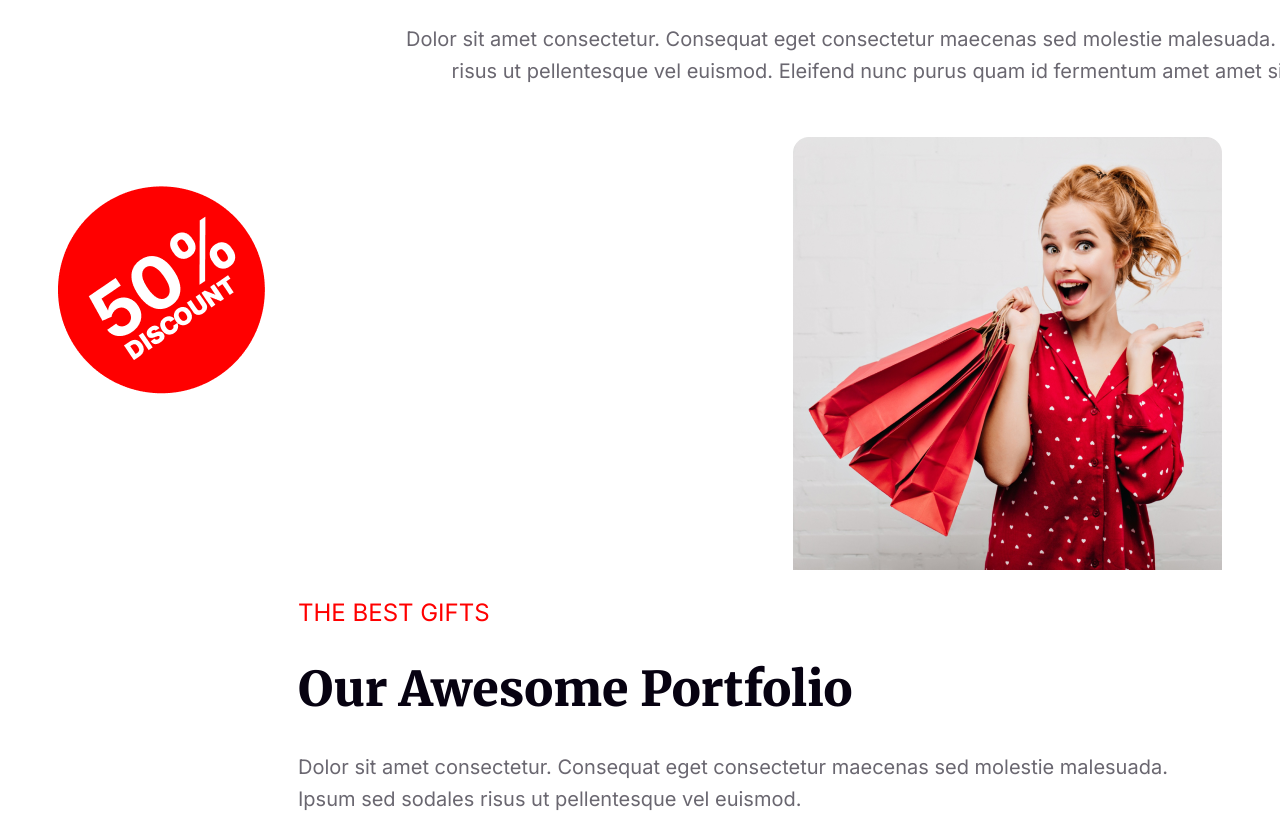
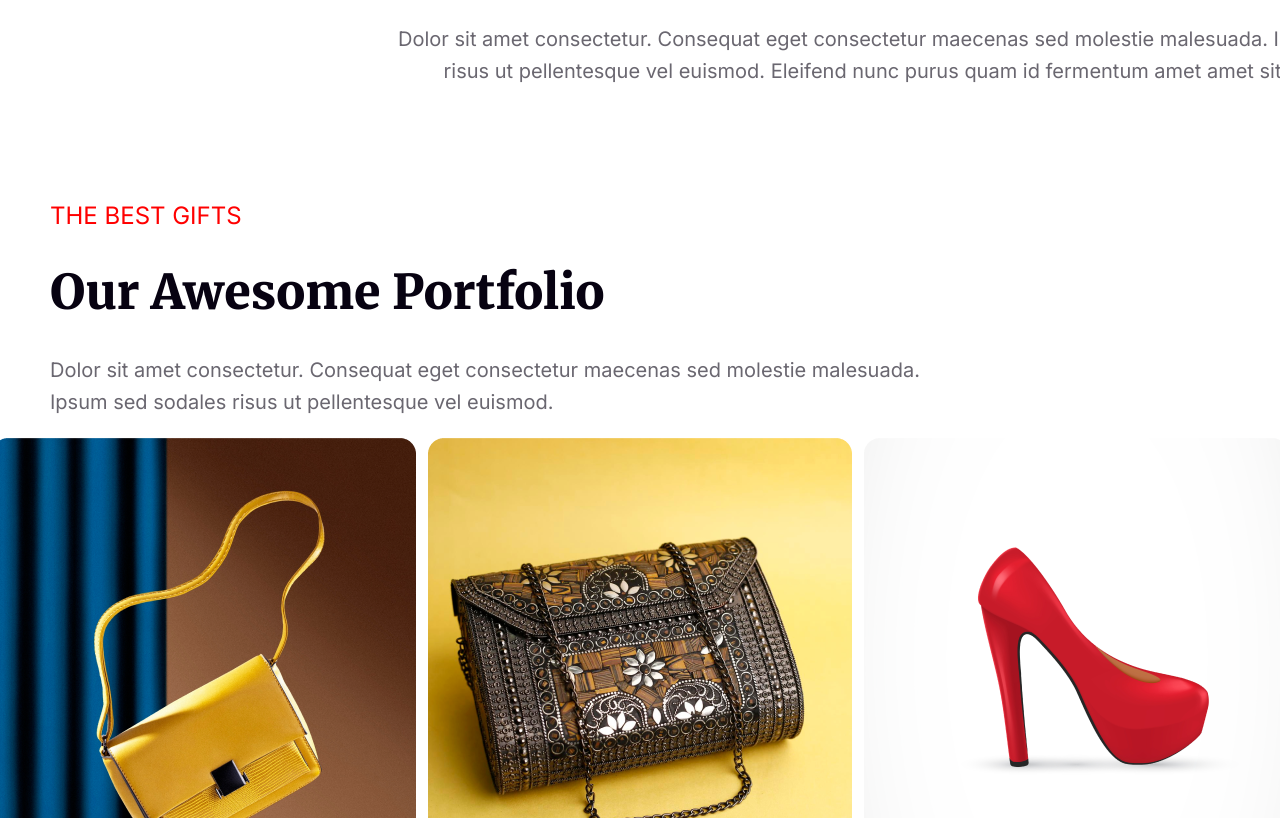
Before and after one commit to ashrafultusar/assignment-repo, a plain HTML site: page index.html in a window 1280 px wide. Shown: the part 4040-4858 px from the top of the page. Drawn offline with Linux system fonts and the light colour scheme.

Commit message:
added all update

```diff
--- a/css/style.css
+++ b/css/style.css
@@ -1,6 +1,10 @@
- @import url('https://fonts.googleapis.com/css2?family=Inter:wght@400;700;900&family=Merriweather:ital,wght@0,400;0,700;0,900;1,700&display=swap');
+@import url('https://fonts.googleapis.com/css2?family=Inter:wght@400;700;900&family=Merriweather:ital,wght@0,400;0,700;0,900;1,700&display=swap');
 
 
+body{
+    max-width: 1850px;
+    margin: 0 auto ;
+}
 /* bannar */
 .bannar{
     background-image: url('../images/Banner\ Image.png');
@@ -129,7 +133,7 @@ font-weight: 482px ;
     background-image: linear-gradient(
     rgba(255, 0, 0, 0.1) 0%,
     rgba(255, 0, 0, 0) 100%
-  );
+    );
     text-align: center ;
 font-family: Inter;
  font-size: 32px;
@@ -204,6 +208,7 @@ padding-left: 24px;
 .sale-content{
     text-align: center;
     margin-top: 200px;
+    padding-bottom: 70px;
 }
 
 #sale1{
@@ -255,7 +260,8 @@ padding-left:390px ;
 
 .awasom-content{
     width: 55%;
-    margin-left: 290px;
+    margin-left: 50px;
+
 }
 
 
@@ -286,6 +292,8 @@ font-weight: 500;
 .ims-asm{
 margin: 10px;
     border-radius: 10px;
+
+
 
 }
 
@@ -361,7 +369,6 @@ font-weight: 400;
     height: 609px;
   margin-top: 100px;
   margin-left: 0;
-  margin-right: o;
 }
 
 
--- a/index.html
+++ b/index.html
@@ -89,17 +89,6 @@
     <p id="sale3">Dolor sit amet consectetur. Consequat eget consectetur maecenas sed
         molestie malesuada. Ipsum sed sodales risus ut pellentesque vel euismod. Eleifend nunc purus quam id fermentum amet amet sit consectetur.</p>
 </div>
-
-<div class="sal-img">
-   <div>
-    <img class="img-of" src="./images/Group 44.png" alt=""></div>
-
-   <div>
-    <img src="./images/Rectangle 1.png" alt="">
-   </div>
-
-</div>
-
 
 
 <!-- awasam content -->
```
